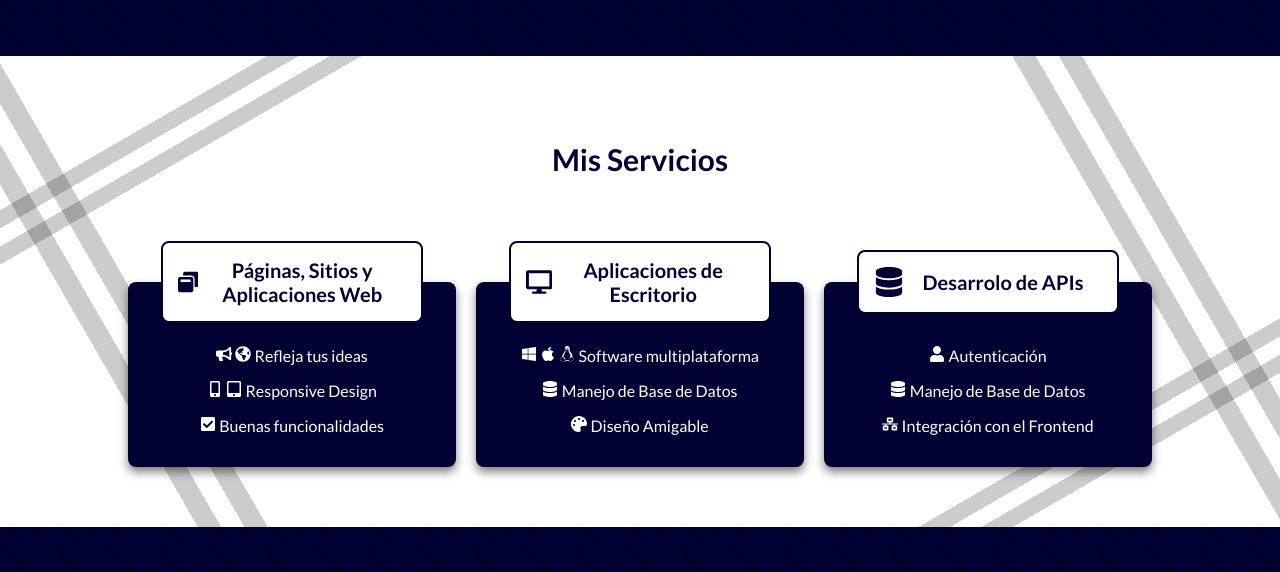
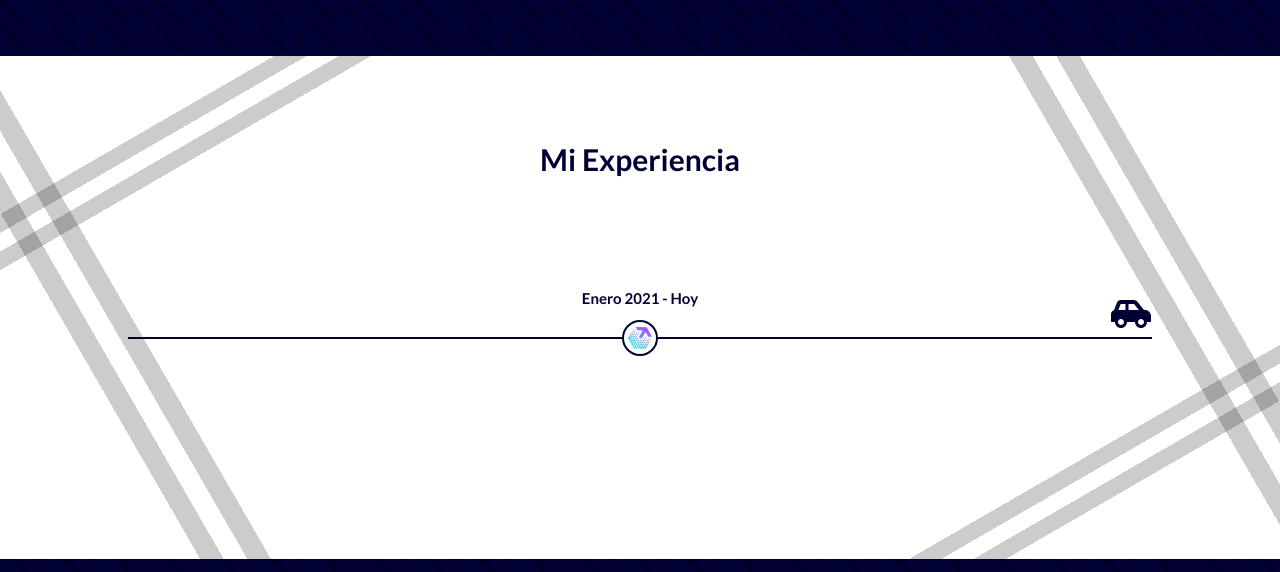
Before and after one commit to cristianiniguez/cristianiniguez_website, a Next.js app: page / in a window 1280 px wide. Shown: the part 1638-2210 px from the top of the page. Built offline with nearby package versions, Linux system fonts and the light colour scheme.

Commit message:
experience timeline section added

```diff
--- a/components/Navbar.jsx
+++ b/components/Navbar.jsx
@@ -19,7 +19,7 @@ const Navbar = () => {
     <nav className={styles.nav}>
       <ul
         id='nav-menu'
-        className={classNames(styles.nav__menu, { [styles['nav__menu--shown']]: shown })}
+        className={classNames('reseted', styles.nav__menu, { [styles['nav__menu--shown']]: shown })}
       >
         {items.map(({ label, href }, i) => (
           <li key={i} onClick={() => setShown(false)}>
--- /dev/null
+++ b/components/sections/Experience.jsx
@@ -0,0 +1,68 @@
+import { FaCarSide } from 'react-icons/fa';
+import classNames from 'classnames';
+
+import styles from '../../styles/components/sections/Experience.module.scss';
+
+const jobs = [
+  {
+    place: 'Hexacorp',
+    icon: 'hexacorp.svg',
+    title: 'Desarrollador de Aplicaciones',
+    activities: [
+      'Desarrollo del sitio web de la empresa',
+      'Desarrollo de módulos de Odoo',
+      'Automatizaciones en general',
+      'Sitios para la empresa',
+    ],
+    from: 'Enero 2021',
+  },
+];
+
+const Job = ({ place, icon, title, activities, from, to, index }) => {
+  const left = (100 * (index + 1)) / (jobs.length + 1);
+
+  return (
+    <div className={styles.job} style={{ left: `${left}%` }}>
+      <div className={styles.job__container}>
+        {/* eslint-disable-next-line @next/next/no-img-element */}
+        <img src={`/images/jobs/${icon}`} alt={`Icono de ${place}`} />
+        <div className={styles.job__time}>
+          <p>
+            {from} - {to || 'Hoy'}
+          </p>
+        </div>
+        <div className={styles.job__tooltip}>
+          <div className={styles.job__info}>
+            <h3>{place}</h3>
+            <h4>{title}</h4>
+            <ul>
+              {activities.map((act, i) => (
+                <li key={i}>{act}</li>
+              ))}
+            </ul>
+          </div>
+        </div>
+      </div>
+    </div>
+  );
+};
+
+const Experience = () => {
+  return (
+    <section id='experience' className={classNames(styles.experience, 'section section--light')}>
+      <div className='container'>
+        <h2 className='section__title'>Mi Experiencia</h2>
+        <div className={styles.experience__timeline}>
+          <div className={styles.experience__pointer}>
+            <FaCarSide />
+          </div>
+          {jobs.map((job, i) => (
+            <Job {...job} key={i} index={i} />
+          ))}
+        </div>
+      </div>
+    </section>
+  );
+};
+
+export default Experience;
--- a/components/sections/index.js
+++ b/components/sections/index.js
@@ -2,5 +2,6 @@ export { default as Hero } from './Hero';
 export { default as About } from './About';
 export { default as Knowledges } from './Knowledges';
 export { default as Services } from './Services';
+export { default as Experience } from './Experience';
 export { default as Projects } from './Projects';
 export { default as Contact } from './Contact';
--- a/pages/index.jsx
+++ b/pages/index.jsx
@@ -1,5 +1,5 @@
 import Layout from '../components/Layout.jsx';
-import { Hero, About, Knowledges, Services, Projects, Contact } from '../components/sections';
+import { Hero, About, Knowledges, Experience, Projects, Contact } from '../components/sections';
 
 const Home = () => {
   return (
@@ -7,7 +7,7 @@ const Home = () => {
       <Hero />
       <About />
       <Knowledges />
-      <Services />
+      <Experience />
       <Projects />
       <Contact />
     </Layout>
--- /dev/null
+++ b/styles/components/sections/Experience.module.scss
@@ -0,0 +1,98 @@
+@import '../../global';
+
+.experience {
+  &__timeline {
+    position: relative;
+    border: 1px solid $blue10;
+    margin: 8em 0;
+  }
+
+  &__pointer {
+    position: absolute;
+    bottom: 0;
+    right: 0;
+
+    svg {
+      font-size: 2em;
+    }
+  }
+}
+
+.job {
+  $size: 32px;
+  position: absolute;
+  transform: translate(-50%, -50%);
+  border: 2px solid $blue10;
+  border-radius: 50%;
+  background-color: $white;
+  width: $size;
+  height: $size;
+
+  &__container {
+    position: relative;
+    height: 100%;
+    display: grid;
+    place-items: center;
+
+    img {
+      width: 75%;
+    }
+  }
+
+  &__time {
+    position: absolute;
+    width: max-content;
+    font-size: 0.75em;
+    font-weight: bold;
+    bottom: 100%;
+  }
+
+  &__tooltip {
+    opacity: 0;
+    transition: 0.3s ease-in-out;
+    position: absolute;
+    top: 150%;
+    background-color: $blue10;
+    color: $white;
+    width: max-content;
+    border-radius: 16px;
+
+    h3 {
+      text-align: center;
+      font-size: 1em;
+      margin: 0 0 0.5em;
+    }
+
+    h4 {
+      text-align: center;
+      font-size: 0.75em;
+      margin: 0 0 0.5em;
+    }
+
+    ul {
+      font-size: 0.6em;
+      padding-left: 1em;
+    }
+  }
+
+  &__container:hover &__tooltip {
+    opacity: 1;
+  }
+
+  &__info {
+    position: relative;
+    max-height: 120px;
+    padding: 1em;
+
+    &::before {
+      content: '';
+      position: absolute;
+      border-color: transparent transparent $blue10;
+      border-style: solid;
+      border-width: 0 8px 8px;
+      bottom: 100%;
+      left: 50%;
+      transform: translateX(-50%);
+    }
+  }
+}
--- a/styles/index.scss
+++ b/styles/index.scss
@@ -10,7 +10,7 @@ body {
   font-family: $primary-font;
 }
 
-ul {
+ul.reseted {
   margin: 0;
   padding: 0;
   list-style: none;
```
Also changed, not shown: public/images/jobs/hexacorp.svg (added).
